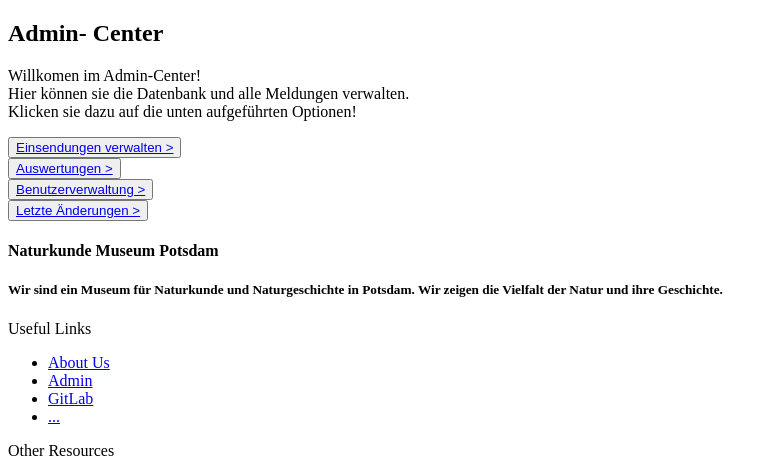
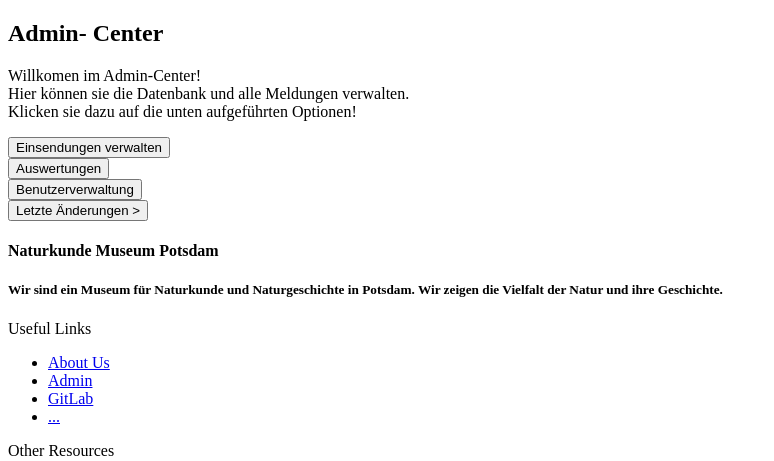
Before and after one commit to opendata-apps/mantis, a Python web app: template src/mantis/mantis/templates/adminSubsites/submissions.jinja2 in a window 1280 px wide. Shown: the part 151-612 px from the top of the page, without its empty margins (0-774 px from the left). Run offline with Jinja, Linux system fonts and the light colour scheme; the template is opened without the code that fills it, so the values that code supplies are empty.

Commit message:
Extend Leyout fixed, admin changes
Co-authored-by: Magic-Burkhard <Magic-Burkhard@users.noreply.github.com>

```diff
--- a/src/mantis/development.ini
+++ b/src/mantis/development.ini
@@ -37,7 +37,7 @@ file_template = %%(year)d%%(month).2d%%(day).2d_%%(rev)s
 
 [server:main]
 use = egg:waitress#main
-listen = 10.128.201.112:6544
+listen = 10.128.201.129:6544
 
 ###
 # logging configuration
--- a/src/mantis/mantis/templates/admin.jinja2
+++ b/src/mantis/mantis/templates/admin.jinja2
@@ -10,13 +10,13 @@
   Klicken sie dazu auf die unten aufgeführten Optionen! <br>
 {%endblock text %}
 
-{% block content %} <!-- Inhalt im weißen Feld -->
-  <div class="content flex-auto flex-row columns-2">
+{% block left %} <!-- Inhalt im weißen Feld -->
+  <div class="content flex-auto flex-row columns-2 m-6">
     <div class="">
-      <button class="border-y border-t border-black m-1 text-left w-64 text-black rounded-b-lg py-1 px-1 font-bold hover:bg-green-700 hover:text-white duration-300"> <a href="adminSubsites/submissions"> Einsendungen verwalten > </a> </button> <br>
-      <button class="border-y border-t border-black m-1 text-left w-64 text-black rounded-b-lg py-1 px-1 font-bold hover:bg-green-700 hover:text-white duration-300"> <a href="adminSubsites/statistics"> Auswertungen > </a> </button> <br>
-      <button class="border-y border-t border-black m-1 text-left w-64 text-black rounded-b-lg py-1 px-1 font-bold hover:bg-green-700 hover:text-white duration-300"> <a href="adminSubsites/userAdministration"> Benutzerverwaltung > </a> </button> <br>
-      <button class="border-y border-t border-black m-1 text-left w-64 text-black rounded-b-lg py-1 px-1 font-bold hover:bg-green-700 hover:text-white duration-300"> <a href="adminSubsites/log"> Letzte Änderungen > </a> </button> <br>
+      <button class="border-y border-t border-black m-1 text-left w-64 text-black rounded-b-lg py-1 px-1 font-bold hover:bg-green-700 hover:text-white duration-300" onclick="window.location.href='/adminSubsites/submissions';"> Einsendungen verwalten </button> <br>
+      <button class="border-y border-t border-black m-1 text-left w-64 text-black rounded-b-lg py-1 px-1 font-bold hover:bg-green-700 hover:text-white duration-300" onclick="window.location.href='/adminSubsites/statistics';"> Auswertungen </button> <br>
+      <button class="border-y border-t border-black m-1 text-left w-64 text-black rounded-b-lg py-1 px-1 font-bold hover:bg-green-700 hover:text-white duration-300" onclick="window.location.href='/adminSubsites/userAdministration';"> Benutzerverwaltung </button> <br>
+      <button class="border-y border-t border-black m-1 text-left w-64 text-black rounded-b-lg py-1 px-1 font-bold hover:bg-green-700 hover:text-white duration-300" onclick="window.location.href='/adminSubsites/log';"> Letzte Änderungen > </button> <br>
     </div>
 
     <div>
@@ -26,4 +26,4 @@
     </div>
 
   </div>
-{% endblock content %}
+{% endblock %}
--- a/src/mantis/mantis/templates/adminSubsites/log.jinja2
+++ b/src/mantis/mantis/templates/adminSubsites/log.jinja2
@@ -1 +1,5 @@
-{% extends "admin.jinja2" %}
+{% extends "../admin.jinja2" %}
+
+{% block subcontent %}
+
+{% endblock %}
--- a/src/mantis/mantis/templates/adminSubsites/statistics.jinja2
+++ b/src/mantis/mantis/templates/adminSubsites/statistics.jinja2
@@ -1 +1,5 @@
-{% extends "admin.jinja2" %}
+{% extends "../admin.jinja2" %}
+
+{% block subcontent %}
+
+{% endblock %}
--- a/src/mantis/mantis/templates/adminSubsites/submissions.jinja2
+++ b/src/mantis/mantis/templates/adminSubsites/submissions.jinja2
@@ -1,7 +1,5 @@
-{% extends "admin.jinja2" %}
+{% extends "../admin.jinja2" %}
 
-    {% block content2 %}
-     <div>
-        hello
-     </div>
-    {% endblock content2 %}
+{% block subcontent %}
+
+{% endblock %}
--- a/src/mantis/mantis/templates/adminSubsites/userAdministration.jinja2
+++ b/src/mantis/mantis/templates/adminSubsites/userAdministration.jinja2
@@ -1 +1,5 @@
-{% extends "admin.jinja2" %}
+{% extends "../admin.jinja2" %}
+
+{% block subcontent %}
+
+{% endblock %}
```
Also changed, not shown: src/mantis/mantis/static/images/right-arrow.png.
